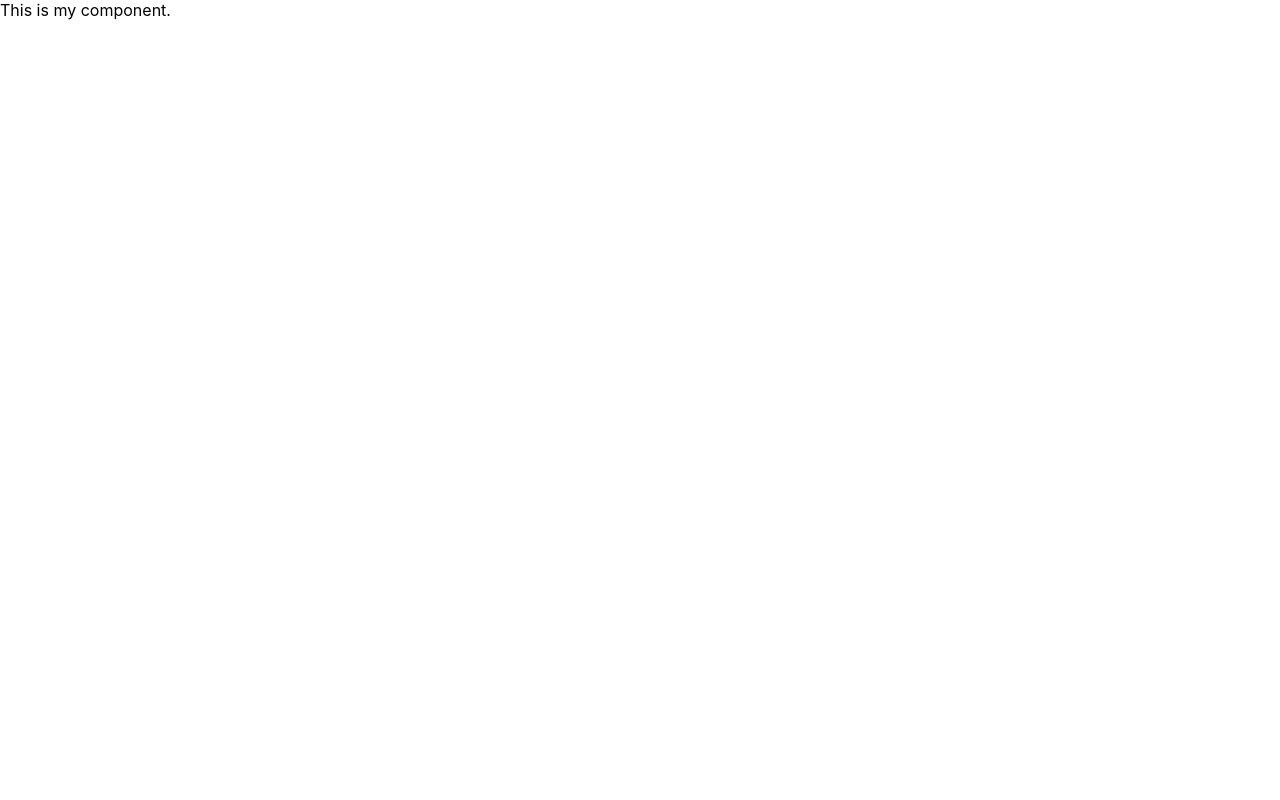
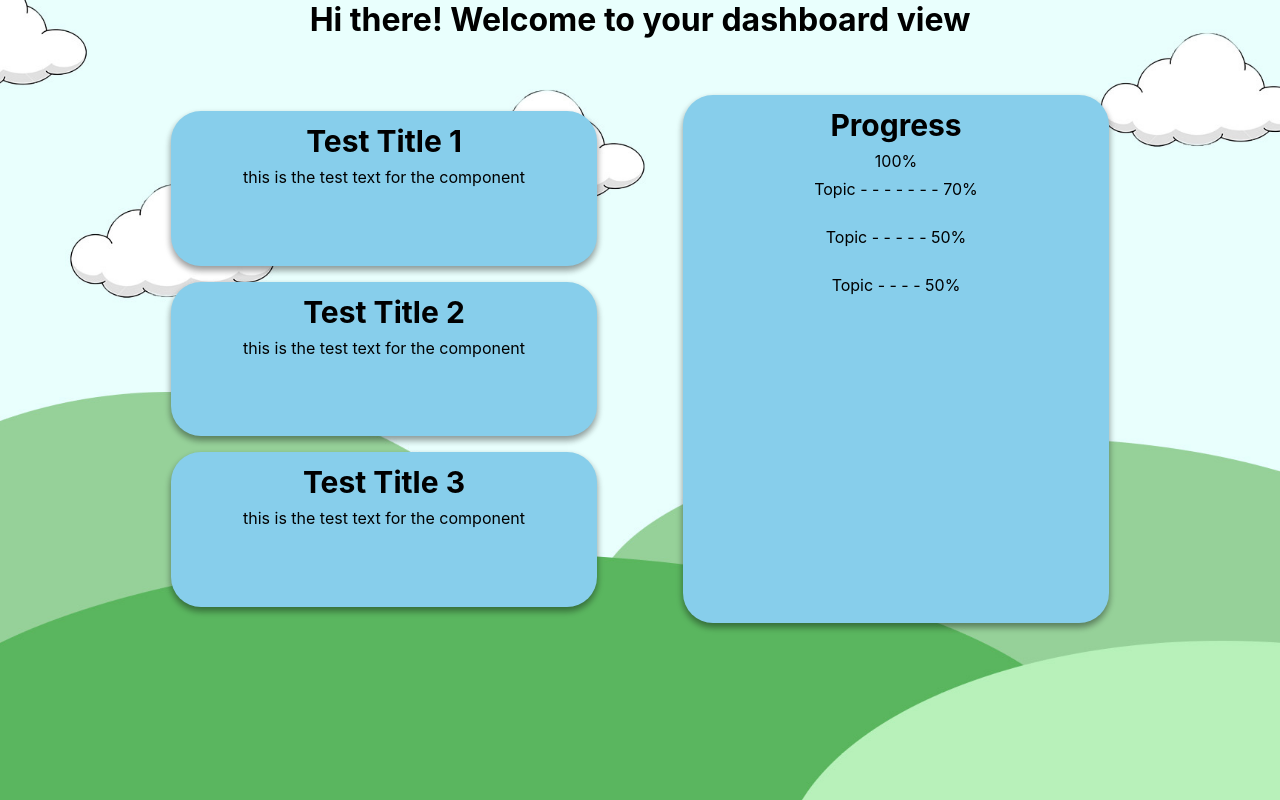
Before and after one commit to RokiSeydi/ewe4you-1, a React (Create React App) app: page / in a window 1280 px wide. Built offline with nearby package versions, Linux system fonts and the light colour scheme.

Commit message:
updated dashboard view, added variable to file and added to app.jsx

```diff
--- a/src/App.jsx
+++ b/src/App.jsx
@@ -1,10 +1,27 @@
 import React, { Component } from 'react';
-//import styles from './App.module.scss';
+import styles from './App.module.scss';
+
+import DashboardUpdate from './dashboard/components/DashboardUpdate'
+import DashboardProgress from './dashboard/components/DashboardProgress'
 
 class App extends Component {
   render() {
     return (
-      <div>This is my component.</div>
+      <>
+        <div className={styles.backgroundDiv}>
+          <h1>Hi there! Welcome to your dashboard view</h1>
+          <div className={styles.dashboardView}>
+            <section className={styles.updateSection}>
+              <DashboardUpdate strTitle="Test Title 1" strText="this is the test text for the component" />
+              <DashboardUpdate strTitle="Test Title 2" strText="this is the test text for the component" />
+              <DashboardUpdate strTitle="Test Title 3" strText="this is the test text for the component" />
+            </section>
+            <section className={styles.progressSection}>
+              <DashboardProgress strProgress="Progress" strPercentage="100%" />
+            </section>
+          </div>
+        </div>
+      </>
     );
   }
 }
--- a/src/App.module.scss
+++ b/src/App.module.scss
@@ -0,0 +1,40 @@
+
+.backgroundDiv {
+    margin: 0;
+    background-image: url('./assets/background.jpg');
+    background-size: cover;
+    background-attachment: fixed;
+    background-repeat: no-repeat;
+    background-position: center;
+    height: 100vh;
+    text-align: center;
+    display: flex;
+    flex-direction: column;
+    align-items: center;
+}
+
+.dashboardView {
+    height: 80%;
+    width: 80%;
+    display: flex;
+    justify-content: space-between;
+    align-items: center;
+}
+
+.updateSection {
+    height: 80%;
+    width: 80%;
+    text-align: center;
+    display: flex;
+    flex-direction: column;
+    align-items: center;
+    justify-content: center;
+}
+
+.progressSection {
+    height: 80%;
+    width: 80%;
+    display: flex;
+    align-items: center;
+    justify-content: center;
+}
--- a/src/dashboard/components/DashboardProgress/DashboardProgress.jsx
+++ b/src/dashboard/components/DashboardProgress/DashboardProgress.jsx
@@ -3,24 +3,22 @@ import styles from "./DashboardProgress.module.scss";
 
 class DashboardProgress extends Component {
 
-  getTopics = (topic) => (
-    <li>{topic}</li>
-  );
-
   render() {
-    const {
-      strProgress,
-      strPercentage,
-      arrayTopics
-    } = this.props.dashboardProgress;
-
 
     return (
-    <>
-    <ul>
-      {arrayTopics.map(this.getTopics)}
-    </ul>
-    </>
+
+      <div class={styles.progress}>
+        <h3>{this.props.strProgress}</h3>
+        <p>{this.props.strPercentage}</p>
+        <ul>
+          <p>Topic - - - - - - - 70%</p>
+          <br/>
+          <p>Topic - - - - - 50%</p>
+          <br/>
+          <p>Topic - - - - 50%</p>
+        </ul>
+    </div>
+
     );
   }
 }
--- a/src/dashboard/components/DashboardProgress/DashboardProgress.module.scss
+++ b/src/dashboard/components/DashboardProgress/DashboardProgress.module.scss
@@ -1 +1,22 @@
-//@import "../../variables.scss";
+@import '../../../variables.scss';
+
+.progress {
+    border-radius: $border-radius;
+    box-shadow: $box-shadow;
+    font: $font-family ;
+    margin: $margin-single * 2;
+    background-color: $colour-blue;
+    padding: $padding-single*2;
+    height: 100%;
+    width: 80%;
+}
+
+h3 {
+    font-size: $font-size-h3;
+    padding: $padding-single;
+}
+
+p {
+    font-size: $font-size-p;
+    padding: $padding-single;
+}
--- a/src/dashboard/components/DashboardUpdate/DashboardUpdate.jsx
+++ b/src/dashboard/components/DashboardUpdate/DashboardUpdate.jsx
@@ -3,17 +3,17 @@ import styles from "./DashboardUpdate.module.scss";
 
 class DashboardUpdate extends Component {
   render() {
-    const {
-      id,
-      strTitle,
-      strText,
 
-    } = this.props.dashboardUpdate;
 
     return (
-      <div>
-        <h3>{strTitle}</h3>
-        <p>{strText}</p>
+      <div className={styles.mainDiv}>
+        <div>
+          <h3>{this.props.strTitle}</h3>
+          <p>{this.props.strText}</p>
+        </div>
+        <div>
+          {/* graph section */}
+        </div>
       </div>
     );
   }
--- a/src/dashboard/components/DashboardUpdate/DashboardUpdate.module.scss
+++ b/src/dashboard/components/DashboardUpdate/DashboardUpdate.module.scss
@@ -1 +1,26 @@
-//@import "../../variables.scss";
+@import "../../../variables.scss";
+
+
+.mainDiv {
+
+    border-radius: $border-radius;
+    box-shadow: $box-shadow;
+    font: $font-family;
+    margin: $margin-single * 2;
+    background-color:$colour-blue;
+    padding: $padding-single*2;
+    height: 40%;
+    width: 80%;
+
+    h3 {
+        font-size: $font-size-h3;
+        padding: $padding-single;
+        margin: 0;
+    }
+
+    p {
+        font-size: $font-size-p;
+        padding: $padding-single;
+    }
+
+}
--- a/src/index.css
+++ b/src/index.css
@@ -1,3 +1,9 @@
+* {
+  margin: 0;
+  padding: 0;
+  text-align: center;
+}
+
 body {
   margin: 0;
   font-family: -apple-system, BlinkMacSystemFont, 'Segoe UI', 'Roboto', 'Oxygen',
--- a/src/variables.scss
+++ b/src/variables.scss
@@ -18,7 +18,14 @@ $font-family: 'Montserrat';
 $font-size-card-title: 36px;
 $font-size-nav: 24px;
 $font-size-progress: 20px;
-$font-size-h1: 100px;
+$font-size-h1: 60px;
+$font-size-h2: 40px;
+$font-size-h3: 30px;
+$font-size-h4: 24px;
+$font-size-p: 16px;
+
+$margin-single: 4px;
+$padding-single: 4px;
 
 $box-shadow: 0 4px 7px rgba(0, 0, 0, 0.2), 0 4px 7px rgba(0, 0, 0, 0.27);
 $border-radius: 30px;
```
